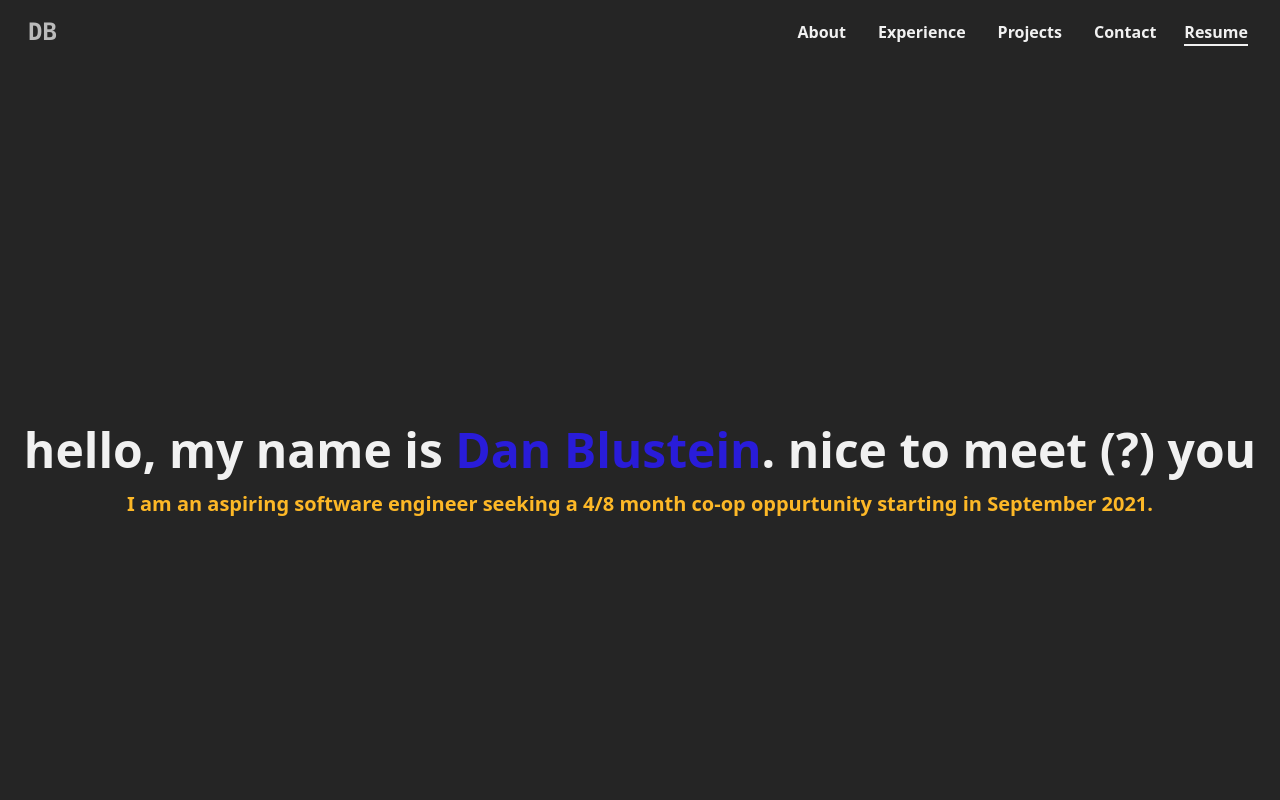
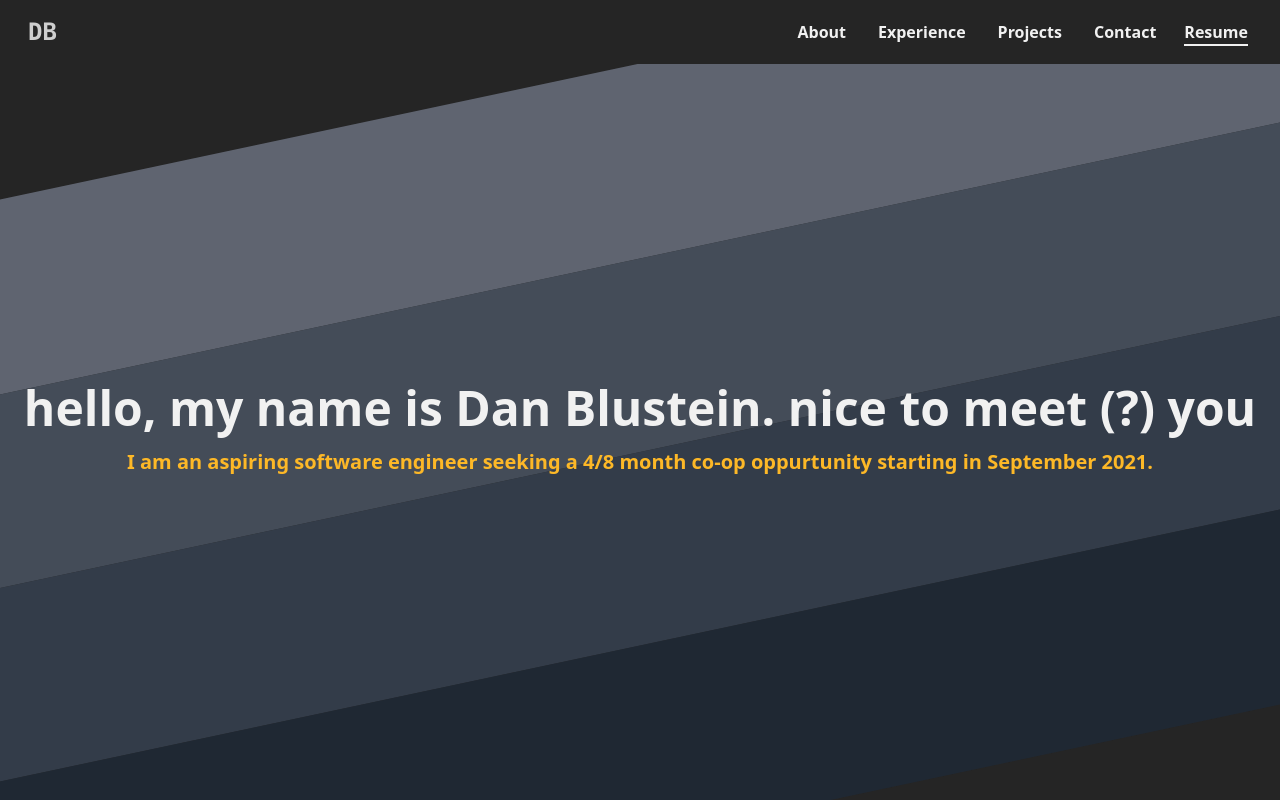
Before and after one commit to wallstarr/wallstarr.github.io, a React (Create React App) app: page / in a window 1280 px wide. Shown: the top 800 px of the page. Built offline with nearby package versions, Linux system fonts and the light colour scheme.

Commit message:
added a cool background

```diff
--- a/src/App.js
+++ b/src/App.js
@@ -25,11 +25,11 @@ function App() {
   })
 
   return (
-    <>
+    <div class="overscroll-contain">
       <NavBar toggle={toggle}/>
       <Dropdown toggle={toggle} isOpen={isOpen}/>
       <IntroArea></IntroArea>
-    </>
+    </div>
   );
 }
 
--- a/src/components/HoverLetter.js
+++ b/src/components/HoverLetter.js
@@ -1,6 +1,6 @@
 function HoverLetter({letter}) {
   return (
-    <span class="text-customblue font-extrabold hover:text-customwhite transition-color ease-out duration-1000">
+    <span class="text-customwhite font-extrabold hover:text-gray-500 transition-color ease-in-out duration-300">
         {letter}
   </span>
   );
--- a/src/components/IntroArea.js
+++ b/src/components/IntroArea.js
@@ -2,8 +2,27 @@ import { Link } from "react-router-dom";
 import HoverLetter from "./HoverLetter.js";
 
 function IntroArea({ isOpen, toggle }) {
+  /**
+   * This part of my website was inspired by this tutorial by Better Dev:
+   * https://www.youtube.com/watch?v=rCWM27pxqWw
+   */
   return (
-    <div class="min-h-screen flex flex-col items-center justify-center text-center bg-customblack">
+    <div class="relative min-h-screen flex -top-6 items-center justify-center bg-customblack pt-5 overflow-x-contain">
+      <div class="absolute inset-0 top-6 grid transform scale-y-150 -skew-y-12">
+        <div class="bg-customblack z-0"> </div>
+
+        <div class="bg-gray-500 z-0 animate-pulse"> </div>
+
+        <div class="bg-gray-600 z-0 animate-pulse"> </div>
+
+        <div class="bg-gray-700 z-0 animate-pulse"> </div>
+
+        <div class="bg-gray-800 z-0 animate-pulse"> </div>
+
+        <div class="bg-customblack z-0"> </div>
+      </div>
+
+      <div class="flex flex-col items-center justify-center text-center z-10 pb-14">
         <div>
           <h1 class="text-5xl text-customwhite font-bold justify-center py-4">
             hello, my name is
@@ -27,7 +46,11 @@ function IntroArea({ isOpen, toggle }) {
             I am an aspiring software engineer seeking a 4/8 month co-op
             oppurtunity starting in September 2021.
           </h4>
+
         </div>
+
+      </div>
+
     </div>
   );
 }
--- a/src/components/NavBar.js
+++ b/src/components/NavBar.js
@@ -1,8 +1,8 @@
-import { Link, button } from "react-router-dom";
+import { Link} from "react-router-dom";
 
 function NavBar({ toggle }) {
   return (
-    <nav className="relative py-4 flex justify-between bg-customblack text-customwhite align-middle">
+    <nav className="relative py-4 flex justify-between bg-customblack text-customwhite align-middle z-10">
       <Link
         to="/"
         className="pl-7 animate-pulse font-mono font-bold text-2xl hover:text-customblue transition ease-out duration-1000"
```
Lines whose indentation alone changed are shown as unchanged.
